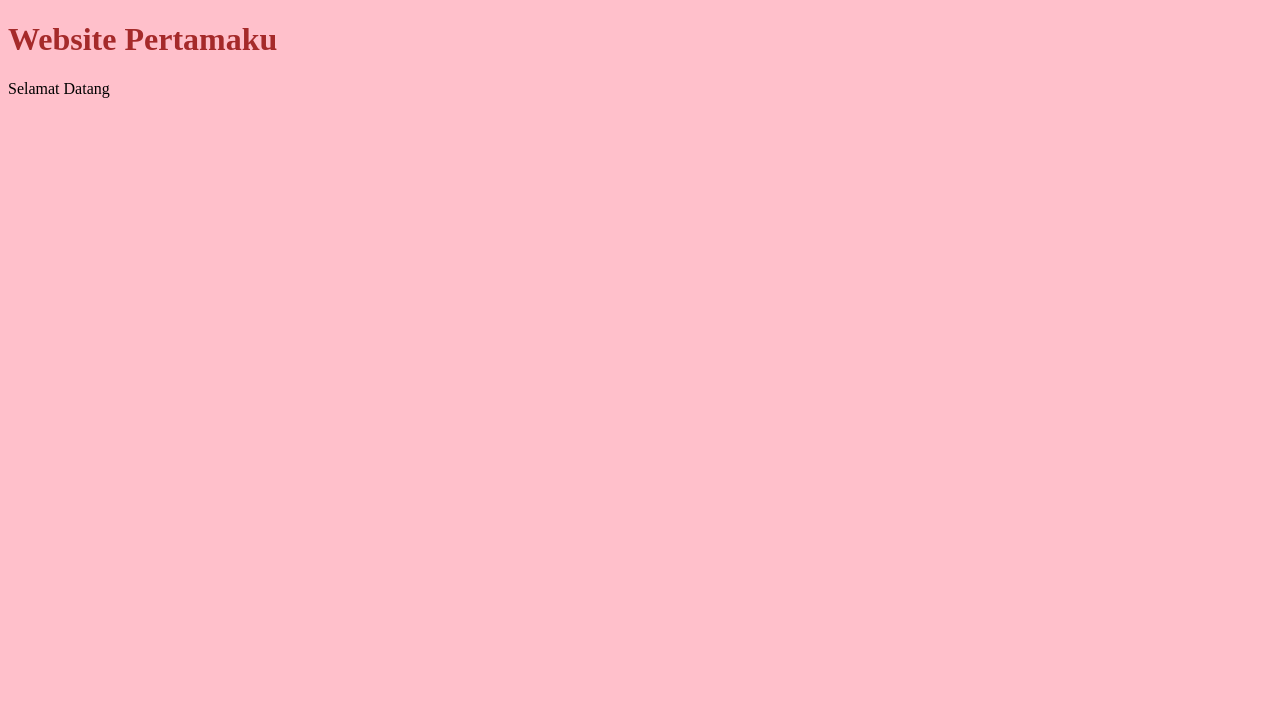
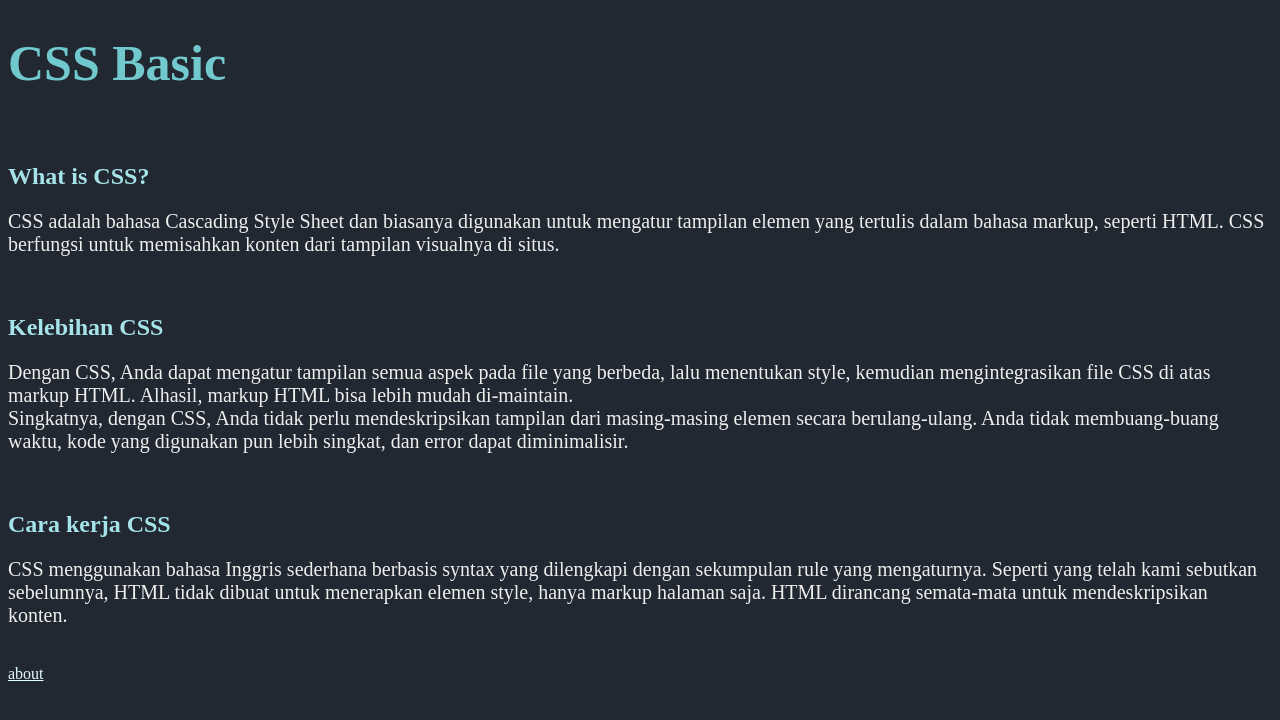
Before and after one commit to joannetuukmangi/WD2020-s11910041, a plain HTML site: page Pertemuan 11/index.html in a window 1280 px wide. Drawn offline with Linux system fonts and the light colour scheme.

Commit message:
first commit

```diff
--- a/Pertemuan 11/index.html
+++ b/Pertemuan 11/index.html
@@ -1,23 +1,32 @@
 <!DOCTYPE html>
-<html>
-  <head>
-    <title>
-      Website Pertamaku
-    </title>
-    <style>
-        body {
-          background-color: pink;
-        }
-        h1 {
-          color: brown;
-        }
-        p {
-          color: black;
-        }
-      </style>
-  </head>
-  <body>
-    <h1>Website Pertamaku</h1>
-    <p>Selamat Datang</p>
-  </body>
+<html lang="en">
+<head>
+    <meta charset="UTF-8">
+    <meta name="viewport" content="width=device-width, initial-scale=1.0">
+    <meta name="description" content="Konsep dasar CSS">
+    <link rel="stylesheet" href="style.css">
+    <title>CSS Basics</title>
+</head>
+<body>
+  <h1>CSS Basic</h1>
+  <br>
+  <h2>What is CSS?</h2>
+  <p>CSS adalah bahasa Cascading Style Sheet dan biasanya digunakan untuk
+    mengatur tampilan elemen yang tertulis dalam bahasa markup, seperti HTML.
+    CSS berfungsi untuk memisahkan konten dari tampilan visualnya di situs.
+    </p>
+    <br>
+    <h2>Kelebihan CSS</h2>
+    <p>Dengan CSS, Anda dapat mengatur tampilan semua aspek pada file yang berbeda, lalu menentukan style, kemudian mengintegrasikan file CSS di atas markup HTML. Alhasil, markup HTML bisa lebih mudah di-maintain.
+      <br>
+      Singkatnya, dengan CSS, Anda tidak perlu mendeskripsikan tampilan dari masing-masing elemen secara berulang-ulang. Anda tidak membuang-buang waktu, kode yang digunakan pun lebih singkat, dan error dapat diminimalisir.
+    </p>
+    <br>
+    <h2>Cara kerja CSS</h2>
+    <p>CSS menggunakan bahasa Inggris sederhana berbasis syntax yang dilengkapi dengan sekumpulan rule yang mengaturnya.
+      Seperti yang telah kami sebutkan sebelumnya, HTML tidak dibuat untuk menerapkan elemen style, hanya markup halaman saja.
+       HTML dirancang semata-mata untuk mendeskripsikan konten.</p>
+       <br>
+<a href="about.html">about</a>
+</body>
 </html>
--- a/Pertemuan 11/style.css
+++ b/Pertemuan 11/style.css
@@ -1,9 +1,17 @@
 body {
-    background-color: pink;
-  }
-  h1 {
-    color: brown;
-  }
-  p {
-    color: rgb(83, 78, 78);
-  }
+  background-color: #222831;
+}
+p {
+  color: #eeeeee;
+  font-size: 20px;
+}
+h2{
+  color: #a6e3e9;
+}
+h1 {
+  color: #71c9ce;
+  font-size: 50px;
+}
+a{
+  color: #e3fdfd;
+}
```
Also changed, not shown: Pertemuan 11/about.html (added, +17 -0 lines).
